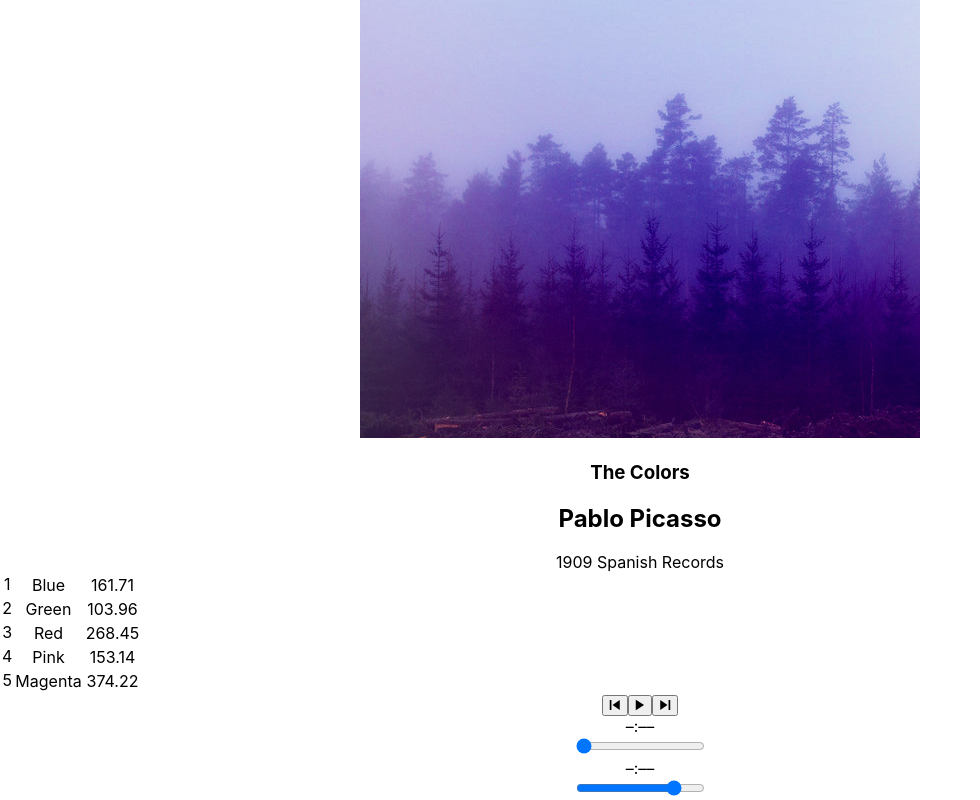
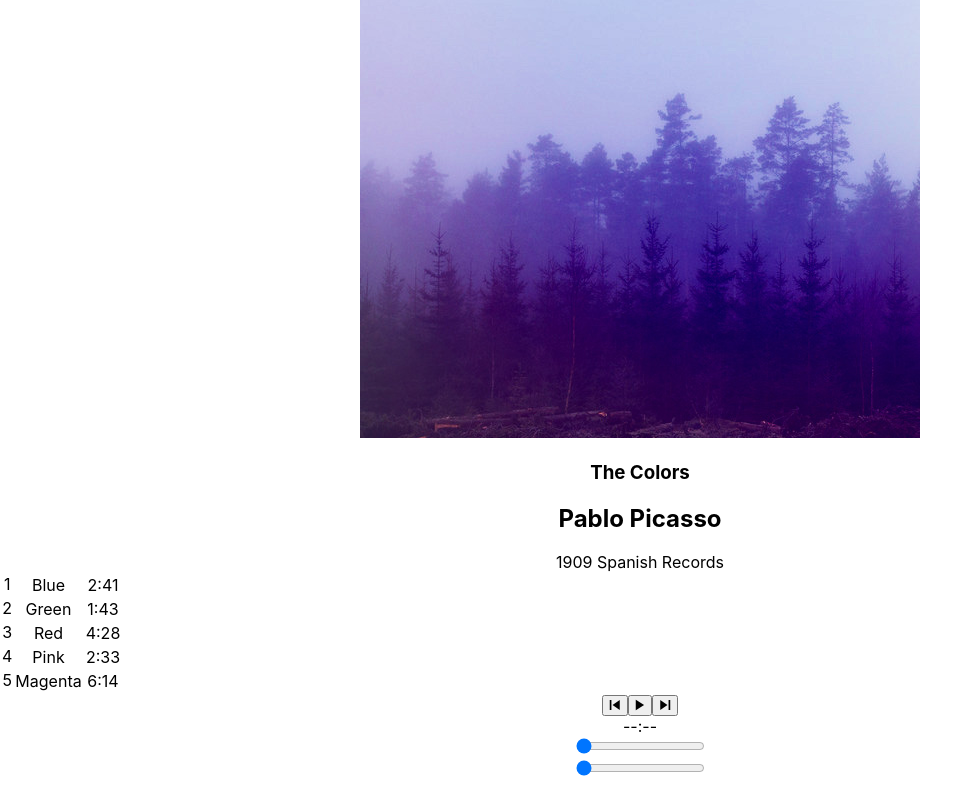
Before and after one commit to samkahr/bloc-jams-react, a React (Create React App) app: page /album/the-colors in a window 1280 px wide. Shown: the part 244-1044 px from the top of the page, without its empty margins (0-980 px from the left). Built offline with nearby package versions, Linux system fonts and the light colour scheme; some icons are missing.

Commit message:
adding range input with function volume controls and second display

```diff
--- a/src/components/Album.js
+++ b/src/components/Album.js
@@ -6,15 +6,18 @@
   constructor(props) {
      super(props);
 
-     const album = albumData.find( album => {
+      const album = albumData.find( album => {
       return album.slug === this.props.match.params.slug
     });
 
     this.state = {
       album: album,
       currentSong: album.songs[0],
+      currentTime: 0,
+      duration: album.songs[0].duration,
       isPlaying: false,
-      hoverSong: null
+      hoverSong: null,
+      volume: 0,
     };
    this.audioElement = document.createElement('audio');
    this.audioElement.src = album.songs[0].audioSrc;
@@ -30,6 +33,27 @@
      this.audioElement.pause();
      this.setState({ isPlaying: false });
    }
+
+   componentDidMount() {
+     this.eventListeners = {
+      timeupdate: e => {
+        this.setState({ currentTime: this.audioElement.currentTime });
+      },
+      durationchange: e => {
+        this.setState({ duration: this.audioElement.duration });
+      }
+
+    };
+
+    this.audioElement.addEventListener('timeupdate', this.eventListeners.timeupdate);
+    this.audioElement.addEventListener('durationchange', this.eventListeners.durationchange);
+  }
+
+  componentWillUnmount() {
+    this.audioElement.src = null;
+    this.audioElement.removeEventListener('timeupdate', this.eventListeners.timeupdate);
+    this.audioElement.removeEventListener('durationchange', this.eventListeners.durationchange);
+  }
 
    setSong(song) {
      this.audioElement.src = song.audioSrc;
@@ -72,13 +96,34 @@
         this.play();
       }
   handleNextClick() {
-     const currentSongIndex = this.state.album.songs.findIndex(song => this.state.currentSong === song);
-     const newSongIndex = Math.min(this.state.album.songs.length - 1, currentSongIndex + 1);
-     const newSongI = this.state.album.songs[newSongIndex];
-     this.setSong(newSongI);
+     const currentIndex = this.state.album.songs.findIndex(song => this.state.currentSong === song);
+     const newIndex = Math.min(this.state.album.songs.length - 1, currentIndex + 1);
+     const newSong = this.state.album.songs[newIndex];
+     this.setSong(newSong);
      this.play();
   }
 
+  handleTimeChange(e) {
+    const newTime = this.audioElement.duration * e.target.value;
+    this.audioElement.currentTime = newTime;
+    this.setState({ currentTime: newTime });
+  }
+
+  volumeChange(e) {
+    this.audioElement.volume = e.target.value;
+    this.setState({ volume: e.target.value });
+  }
+
+  formatTime(time) {
+    if (time > 0) {
+      let mins = Math.floor(time / 60);
+    let seconds = Math.floor(time - mins * 60);
+    seconds = seconds < 10 ? "0" + seconds : seconds
+        return mins + ":" + seconds
+  } else {
+    return "--:--"
+  }
+}
 
    render() {
      return (
@@ -105,7 +150,7 @@
              { this.showIcon(song, index) }
 
              <td> {song.title} </td>
-             <td> {song.duration} </td>
+             <td> {this.formatTime(song.duration)} </td>
              </tr>
 
            )
@@ -115,9 +160,15 @@
          <PlayerBar
           isPlaying={this.state.isPlaying}
           currentSong={this.state.currentSong}
+          currentTime={this.audioElement.currentTime}
+          formatTime={(t) => this.formatTime(t)}
+          duration={this.audioElement.duration}
+          volume={this.state.volume}
           handleSongClick={() => this.handleSongClick(this.state.currentSong)}
           handlePrevClick={() => this.handlePrevClick()}
           handleNextClick={() => this.handleNextClick()}
+          handleTimeChange={(e) => this.handleTimeChange(e)}
+          volumeChange={(e) => this.volumeChange(e)}
         />
        </section>
      );
--- a/src/components/PlayerBar.js
+++ b/src/components/PlayerBar.js
@@ -16,14 +16,31 @@
          </button>
        </section>
        <section id="time-control">
-         <div className="current-time">–:––</div>
-         <input type="range" className="seek-bar" value="0" />
-         <div className="total-time">–:––</div>
+       <div className="current-time">{this.props.formatTime(this.props.currentTime)}</div>
+         <input
+           type="range"
+           className="seek-bar"
+           value={(this.props.currentTime / this.props.duration) || 0}
+           max="1"
+           min="0"
+           step="0.01"
+           onChange={this.props.handleTimeChange}
+         />
+         <div className="total-time"></div>
        </section>
        <section id="volume-control">
          <div className="icon ion-volume-low"></div>
-         <input type="range" className="seek-bar" value="80" />
-         <div className="icon ion-volume-high"></div>
+         <input
+         type="range"
+         className="seek-bar"
+         value={this.props.volume}
+         max="1"
+         min="0"
+         step="0.01"
+         onChange={this.props.volumeChange}
+
+      />
+       <div className="icon ion-volume-high"></div>
        </section>
       </section>
     );
```
